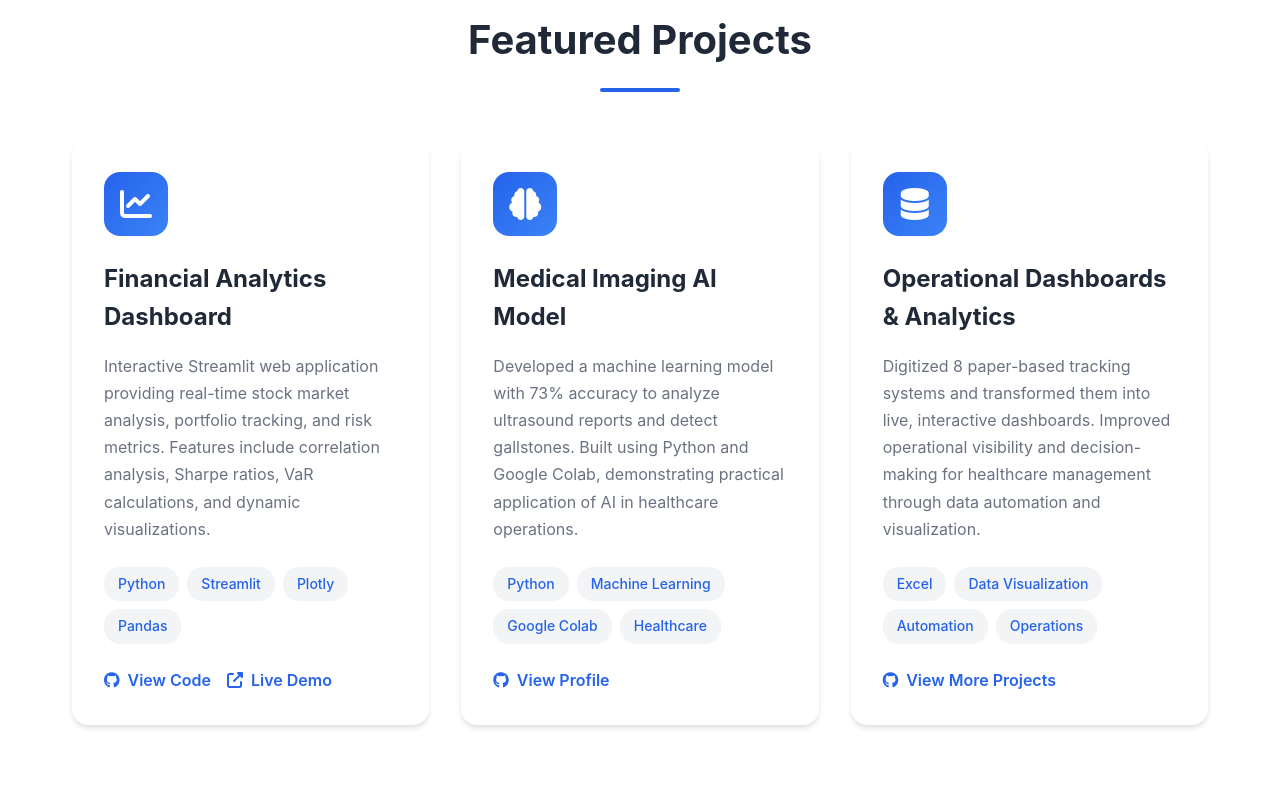
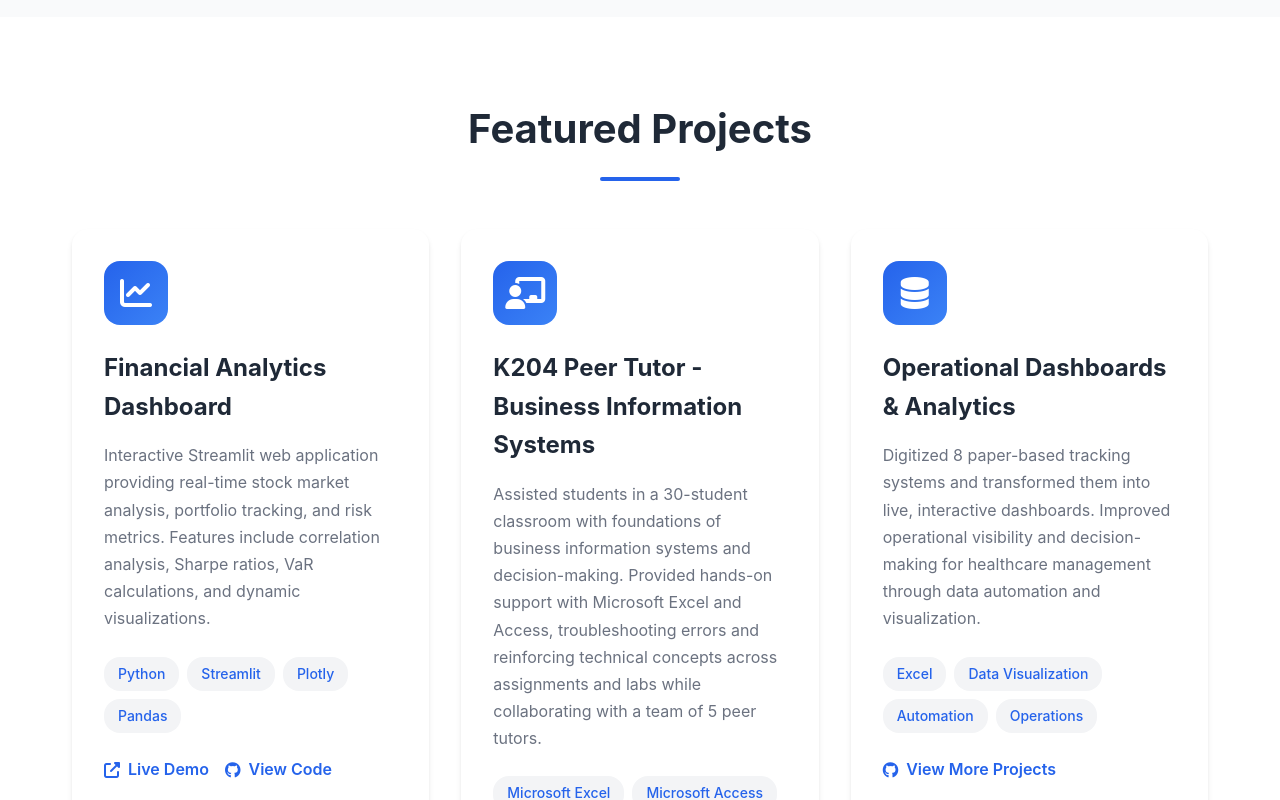
Before and after one commit to milenpopat-lab/milenpopat-lab.github.io, a plain HTML site: page index.html in a window 1280 px wide. Shown: the part 2000-2800 px from the top of the page. Drawn offline with Linux system fonts and the light colour scheme.

Commit message:
Add files via upload

```diff
--- a/index.html
+++ b/index.html
@@ -45,7 +45,7 @@
                     <a href="https://www.linkedin.com/in/milenpopat" target="_blank" rel="noopener noreferrer" aria-label="LinkedIn">
                         <i class="fab fa-linkedin"></i>
                     </a>
-                    <a href="mailto:mpopat@iu.edu" aria-label="Email">
+                    <a href="/cdn-cgi/l/email-protection#e08d908f908194a08995ce858495" aria-label="Email">
                         <i class="fas fa-envelope"></i>
                     </a>
                 </div>
@@ -121,34 +121,35 @@
                         <span class="tech-tag">Pandas</span>
                     </div>
                     <div class="project-links">
-                        <a href="https://github.com/milenpopat-lab/financial-analytics-dashboard" target="_blank" class="project-link">
+                        <a href="https://financial-dashboard-m1926.streamlit.app/" target="_blank" class="project-link">
+                            <i class="fas fa-external-link-alt"></i> Live Demo
+                        </a>
+                        <a href="https://github.com/milenpopat-lab" target="_blank" class="project-link">
                             <i class="fab fa-github"></i> View Code
-                        </a>
-                        <a href="#" target="_blank" class="project-link">
-                            <i class="fas fa-external-link-alt"></i> Live Demo
                         </a>
                     </div>
                 </div>
 
                 <div class="project-card">
                     <div class="project-icon">
-                        <i class="fas fa-brain"></i>
+                        <i class="fas fa-chalkboard-teacher"></i>
                     </div>
-                    <h3>Medical Imaging AI Model</h3>
+                    <h3>K204 Peer Tutor - Business Information Systems</h3>
                     <p>
-                        Developed a machine learning model with 73% accuracy to analyze ultrasound reports
-                        and detect gallstones. Built using Python and Google Colab, demonstrating practical
-                        application of AI in healthcare operations.
+                        Assisted students in a 30-student classroom with foundations of business information
+                        systems and decision-making. Provided hands-on support with Microsoft Excel and Access,
+                        troubleshooting errors and reinforcing technical concepts across assignments and labs
+                        while collaborating with a team of 5 peer tutors.
                     </p>
                     <div class="project-tech">
-                        <span class="tech-tag">Python</span>
-                        <span class="tech-tag">Machine Learning</span>
-                        <span class="tech-tag">Google Colab</span>
-                        <span class="tech-tag">Healthcare</span>
+                        <span class="tech-tag">Microsoft Excel</span>
+                        <span class="tech-tag">Microsoft Access</span>
+                        <span class="tech-tag">Teaching</span>
+                        <span class="tech-tag">Technical Support</span>
                     </div>
                     <div class="project-links">
-                        <a href="https://github.com/milenpopat-lab" target="_blank" class="project-link">
-                            <i class="fab fa-github"></i> View Profile
+                        <a href="https://www.linkedin.com/in/milenpopat" target="_blank" class="project-link">
+                            <i class="fab fa-linkedin"></i> Learn More
                         </a>
                     </div>
                 </div>
@@ -252,10 +253,10 @@
                 Feel free to reach out!
             </p>
             <div class="contact-methods">
-                <a href="mailto:mpopat@iu.edu" class="contact-card">
+                <a href="/cdn-cgi/l/email-protection#dab7aab5aabbae9ab3aff4bfbeaf" class="contact-card">
                     <i class="fas fa-envelope"></i>
                     <h3>Email</h3>
-                    <p>mpopat@iu.edu</p>
+                    <p><span class="__cf_email__" data-cfemail="224f524d524356624b570c474657">[email&#160;protected]</span></p>
                 </a>
                 <a href="https://www.linkedin.com/in/milenpopat" target="_blank" rel="noopener noreferrer" class="contact-card">
                     <i class="fab fa-linkedin"></i>
@@ -274,11 +275,4 @@
     <!-- Footer -->
     <footer class="footer">
         <div class="container">
-            <p>&copy; 2026 Milen Popat. All rights reserved.</p>
-            <p>Built with passion for finance and analytics.</p>
-        </div>
-    </footer>
-
-    <script src="script.js"></script>
-</body>
-</html>
+            <p>&copy; 2026 Milen Popat. All rights rese
```
